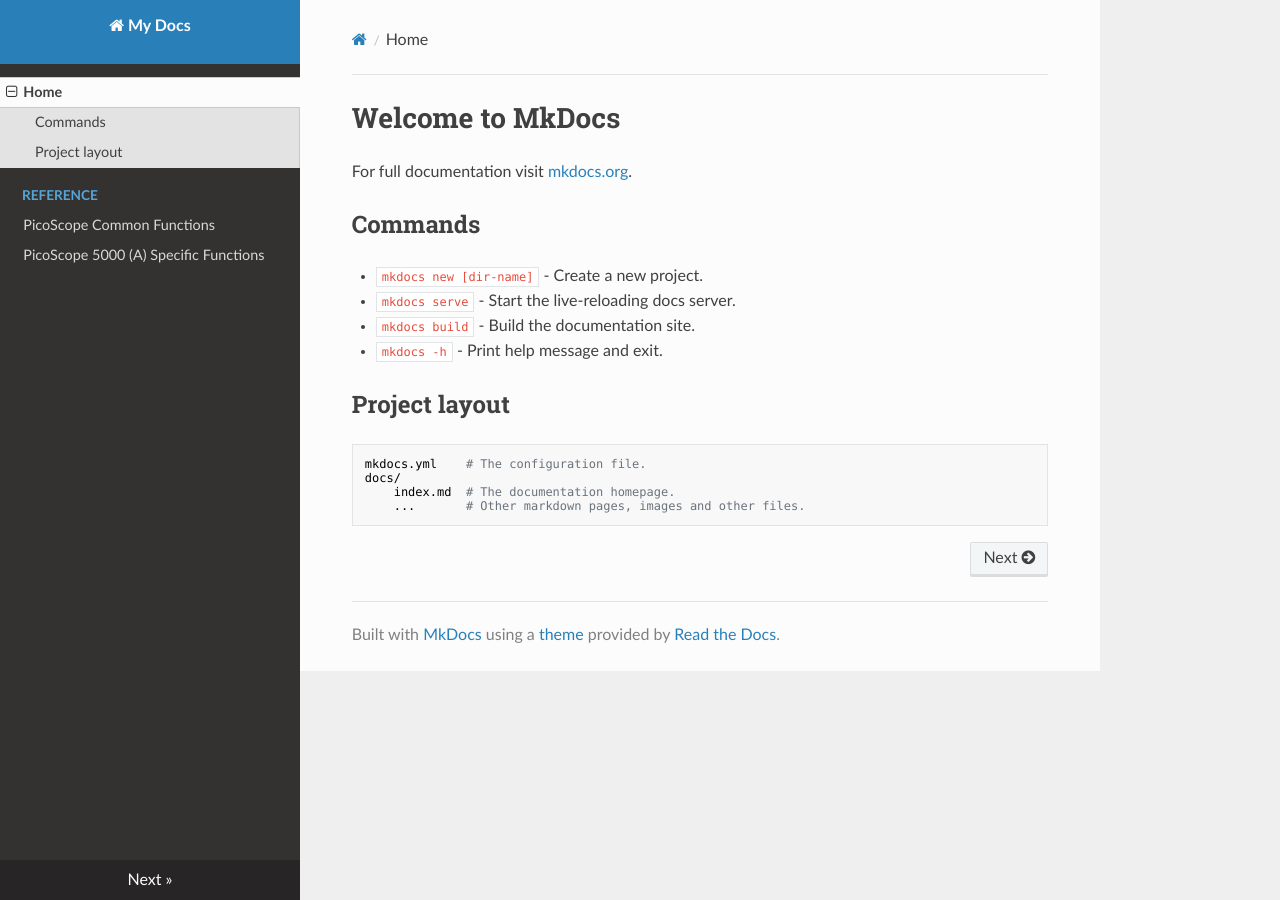
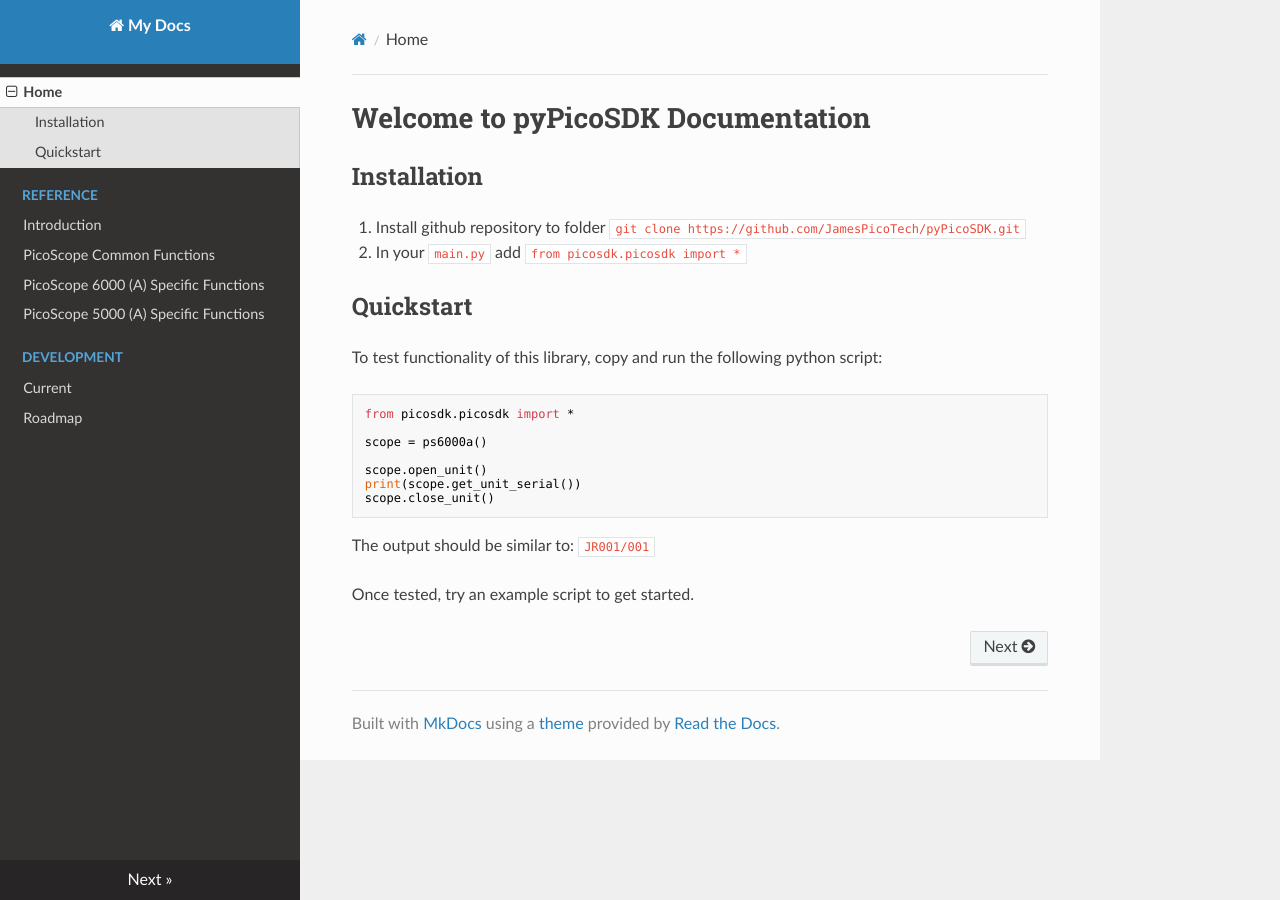
Before and after one commit to picotech/pyPicoSDK, an MkDocs documentation site: the page built from docs/docs/index.md, in a window 1280 px wide. Built offline with MkDocs 1.6.1, drawn with Linux system fonts in a browser that asks for light colours; nearby versions of some CDN libraries.

Commit message:
Updated documentation

````diff
--- a/docs/docs/index.md
+++ b/docs/docs/index.md
@@ -1,17 +1,20 @@
-# Welcome to MkDocs
+# Welcome to pyPicoSDK Documentation
+## Installation
+1. Install github repository to folder `git clone https://github.com/JamesPicoTech/pyPicoSDK.git`
+2. In your `main.py` add `from picosdk.picosdk import *`
 
-For full documentation visit [mkdocs.org](https://www.mkdocs.org).
+## Quickstart
+To test functionality of this library, copy and run the following python script:
+```
+from picosdk.picosdk import *
 
-## Commands
+scope = ps6000a()
 
-* `mkdocs new [dir-name]` - Create a new project.
-* `mkdocs serve` - Start the live-reloading docs server.
-* `mkdocs build` - Build the documentation site.
-* `mkdocs -h` - Print help message and exit.
+scope.open_unit()
+print(scope.get_unit_serial())
+scope.close_unit()
+```
+The output should be similar to:
+`JR001/001`
 
-## Project layout
-
-    mkdocs.yml    # The configuration file.
-    docs/
-        index.md  # The documentation homepage.
-        ...       # Other markdown pages, images and other files.
+Once tested, try an example script to get started.
--- a/docs/mkdocs.yml
+++ b/docs/mkdocs.yml
@@ -6,8 +6,13 @@ theme:
 nav:
   - Home: index.md
   - Reference:
-    - PicoScope Common Functions: ref-common.md
-    - PicoScope 5000 (A) Specific Functions: ref-ps5000a.md
+    - Introduction: ref/introduction.md
+    - PicoScope Common Functions: ref/common.md
+    - PicoScope 6000 (A) Specific Functions: ref/ps6000a.md
+    - PicoScope 5000 (A) Specific Functions: ref/ps5000a.md
+  - Development:
+    - Current: dev/current.md
+    - Roadmap: dev/roadmap.md
 
 
 plugins:
````
Also changed, not shown: docs/docs/dev/current.md (added, +10 -0 lines), docs/docs/dev/roadmap.md (added, +9 -0 lines), docs/docs/ref-ps5000a.md (deleted, +0 -1 lines), docs/docs/ref/introduction.md (added, +4 -0 lines), docs/docs/ref/ps5000a.md (added, +1 -0 lines), docs/docs/ref/ps6000a.md (added, +10 -0 lines), docs/docs/ref/common.md (renamed from docs/docs/ref-common.md).
